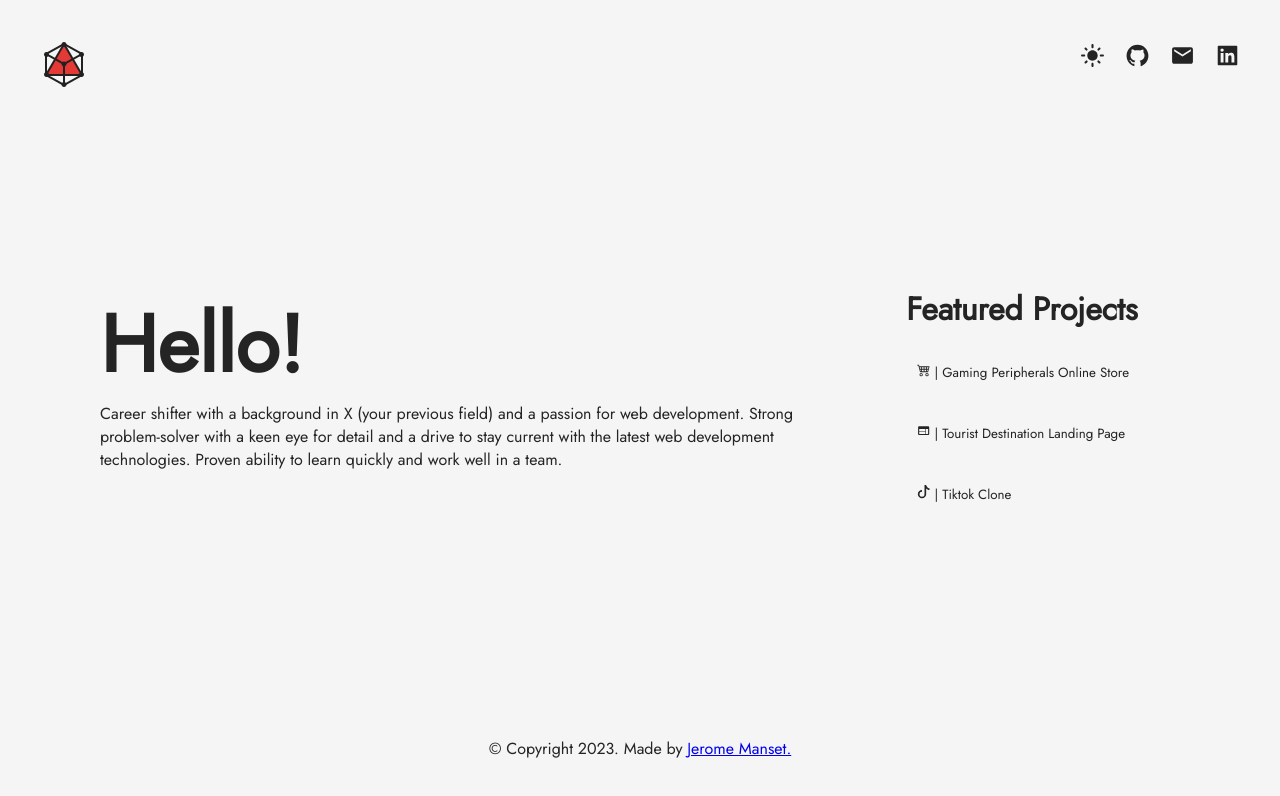
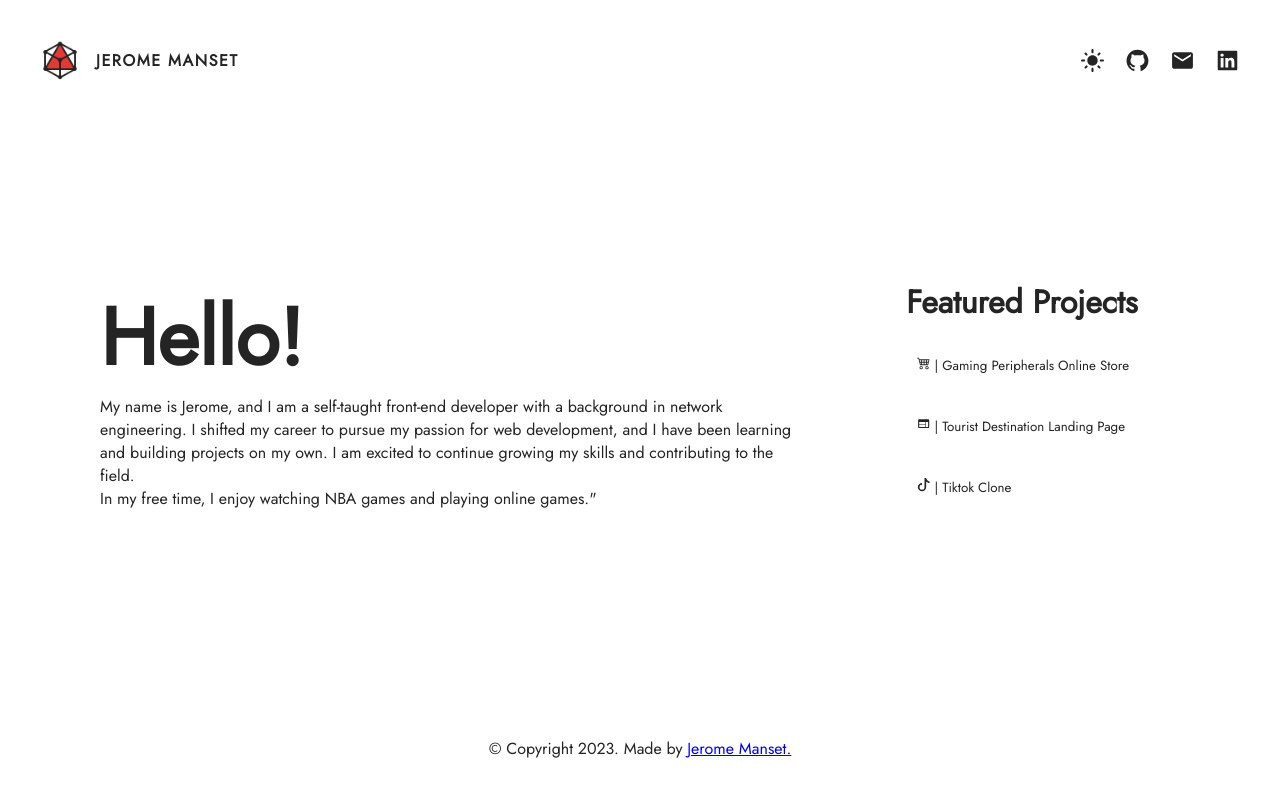
Before and after one commit to kujerocoding/jmanset-portfolio, a React (Vite) app: page / in a window 1280 px wide. Shown: the top 796 px of the page. Built offline with nearby package versions, Linux system fonts and the light colour scheme.

Commit message:
Update hello message

```diff
--- a/src/App.css
+++ b/src/App.css
@@ -17,12 +17,17 @@ body{
     background-color: #242424;
     color: whitesmoke;
     fill: white;
+    transition: all .3s ease-in-out;
+    transform-origin: center;
 }
 
+
 .light{
-    background-color: whitesmoke;
+    background-color: white;
     color: #242424;
     fill: #242424;
+    transition: all .5s ease-in-out;
+    transform-origin: center;
 }
 
 
@@ -42,9 +47,31 @@ header {
     width: 100%;
     display: flex;
     justify-content: space-between;
+    align-items: center;
 }
 
+.logo-container{
+    display: flex;
+    justify-content: center;
+    align-items: center;
+    gap: 1rem;
+}
 
+header > a{
+    text-decoration: none;
+    color: inherit;
+}
+
+.logo{
+    width: 40px;
+}
+
+.logo-text{
+    text-transform: uppercase;
+    letter-spacing: .1rem;
+    font-weight: bolder;
+    font-size: clamp(.7rem, 3vw, 1rem);
+}
 
 
 .nav-lists{
--- a/src/components/Header.jsx
+++ b/src/components/Header.jsx
@@ -6,7 +6,8 @@ const Header = (props) => {
 
   return (
     <header>
-      <a href="/"><img src='../src/assets/image/logo.png' ></img></a>
+
+        <a href="/"><div className='logo-container'><img src='../src/assets/image/logo.png' className='logo' ></img><span className='logo-text'>Jerome Manset</span></div></a>
 
       <NavBar toggleDarkMode={props.toggleDarkMode} darkMode={props.darkMode}/>
     </header>
--- a/src/components/Main.jsx
+++ b/src/components/Main.jsx
@@ -34,7 +34,9 @@ const Main = () => {
         {showHello && <div className='hello-container'>
             <h1 className='title-hello'>Hello!</h1>
             <p>
-                Career shifter with a background in X (your previous field) and a passion for web development. Strong problem-solver with a keen eye for detail and a drive to stay current with the latest web development technologies. Proven ability to learn quickly and work well in a team.
+            My name is Jerome, and I am a self-taught front-end developer with a background in network engineering. I shifted my career to pursue my passion for web development, and I have been learning and building projects on my own. I am excited to continue growing my skills and contributing to the field.
+            <br />
+            In my free time, I enjoy watching NBA games and playing online games."
             </p>
         </div>}
 
```
